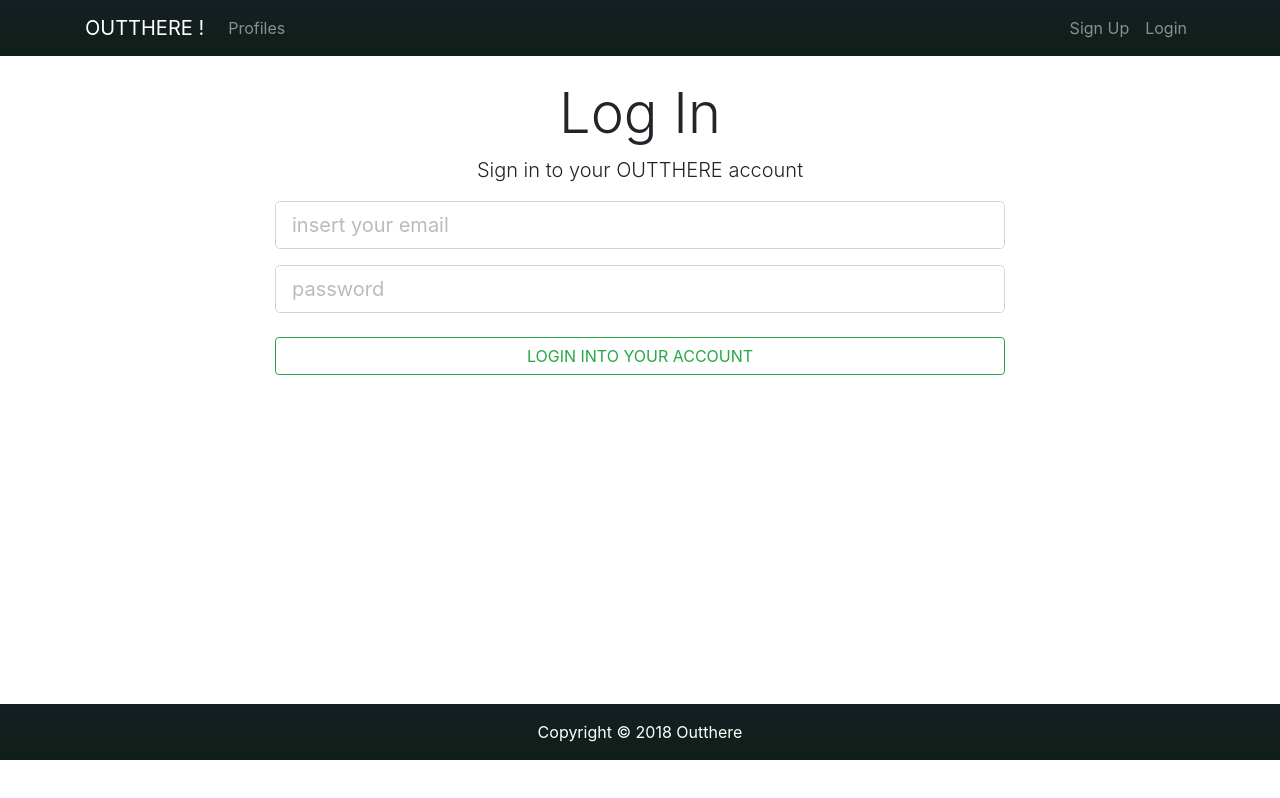
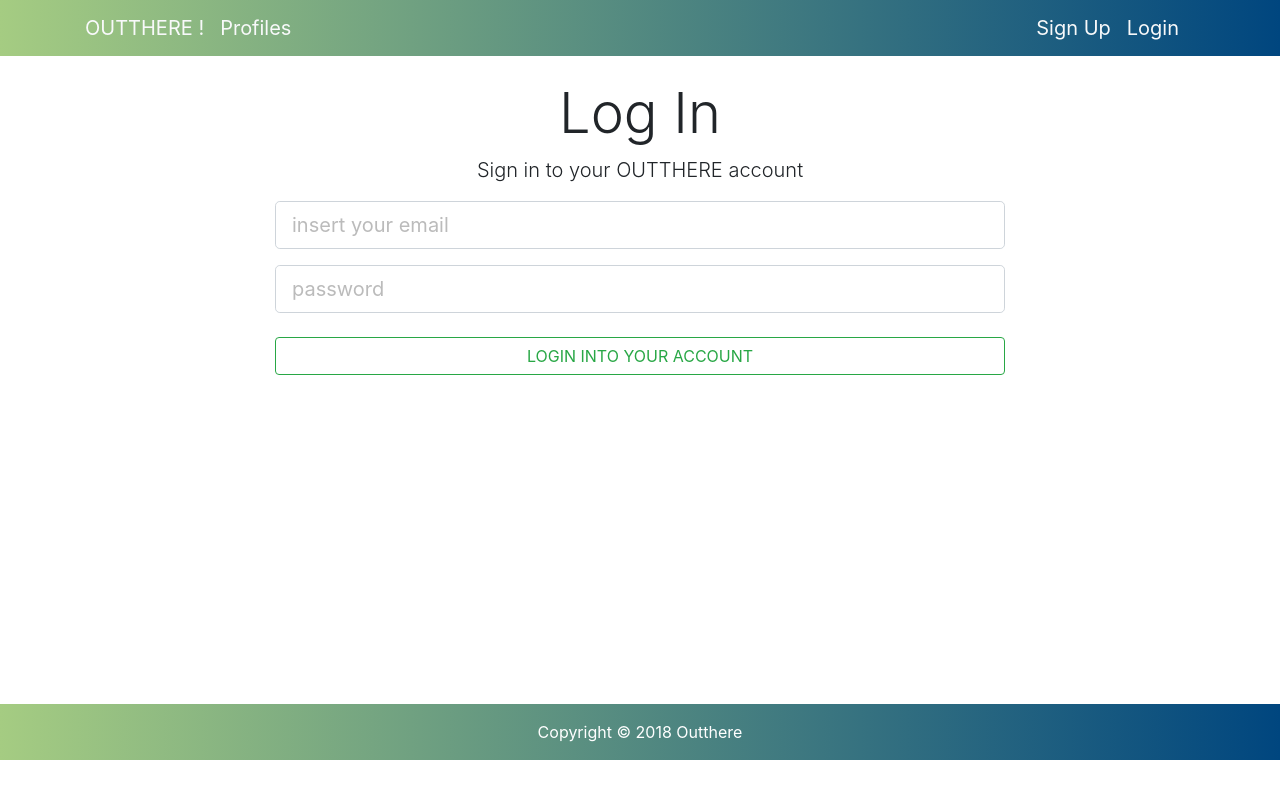
Before and after one commit to ganzerli/social-media, a React (Create React App) app in the folder client/: page /login in a window 1280 px wide. Built offline with nearby package versions, Linux system fonts and the light colour scheme.

Commit message:
improving layout

```diff
--- a/client/src/App.css
+++ b/client/src/App.css
@@ -62,10 +62,20 @@ small.glow {
   padding-top: 80px;
 }
 .gradient {
-  background: linear-gradient(rgb(20, 30, 37), rgb(16, 31, 21));
+  background: #00467f; /* fallback for old browsers */
+  background: -webkit-linear-gradient(
+    to right,
+    #a5cc82,
+    #00467f
+  ); /* Chrome 10-25, Safari 5.1-6 */
+  background: linear-gradient(
+    to right,
+    #a5cc82,
+    #00467f
+  ); /* W3C, IE 10+/ Edge, Firefox 16+, Chrome 26+, Opera 12+, Safari 7+ */
 }
 .dark-overlay {
-  background-color: rgba(0, 7, 10, 0.8);
+  background-color: rgba(0, 7, 10, 0.6);
   position: absolute;
   top: 0;
   left: 0;
--- a/client/src/components/layout/Navbar.js
+++ b/client/src/components/layout/Navbar.js
@@ -18,19 +18,19 @@ class Navbar extends Component {
     const authLinks = (
       <ul className="navbar-nav ml-auto">
         <li className="nav-item text-white">
-          <Link className="nav-link" to="/posts">
+          <Link className="navbar-brand text-light" to="/posts">
             POST
           </Link>
         </li>
 
         <li className="nav-item">
-          <Link className="nav-link text-white" to="/dashboard">
+          <Link className="navbar-brand text-light text-white" to="/dashboard">
             DASHBOARD
           </Link>
         </li>
         <li className="nav-item">
           <a
-            className="nav-link"
+            className="navbar-brand text-light"
             href="#!"
             onClick={this.onLogoutClick.bind(this)}
           >
@@ -50,12 +50,12 @@ class Navbar extends Component {
     const guestLinks = (
       <ul className="navbar-nav ml-auto">
         <li className="nav-item">
-          <Link className="nav-link" to="/register">
+          <Link className="navbar-brand text-light" to="/register">
             Sign Up
           </Link>
         </li>
         <li className="nav-item">
-          <Link className="nav-link" to="/login">
+          <Link className="navbar-brand text-light" to="/login">
             Login
           </Link>
         </li>
@@ -63,9 +63,9 @@ class Navbar extends Component {
     );
 
     return (
-      <nav className="navbar navbar-expand-sm navbar-dark bg-dark mb-4 gradient">
+      <nav className="navbar navbar-expand-sm navbar-dark mb-4 gradient text-light">
         <div className="container">
-          <Link className="navbar-brand" to="/">
+          <Link className="navbar-brand text-light" to="/">
             OUTTHERE !
           </Link>
           <button
@@ -80,7 +80,7 @@ class Navbar extends Component {
           <div className="collapse navbar-collapse" id="mobile-nav">
             <ul className="navbar-nav mr-auto">
               <li className="nav-item">
-                <Link className="nav-link" to="/profiles">
+                <Link className="navbar-brand text-light" to="/profiles">
                   Profiles
                 </Link>
               </li>
--- a/client/src/components/posts/AllThePosts.js
+++ b/client/src/components/posts/AllThePosts.js
@@ -1,6 +1,5 @@
 import React, { Component } from "react";
 import PropTypes from "prop-types";
-import Posts from "./Posts";
 import OnePost from "./OnePost";
 
 class AllThePosts extends Component {
--- a/client/src/components/profile/ProfileCreds.js
+++ b/client/src/components/profile/ProfileCreds.js
@@ -48,14 +48,14 @@ class ProfileCreds extends Component {
       <div class="row">
         <ul className="col-md-6">
           {isEmpty(experiences) ? null : (
-            <h3 className="text-center">some Experiences...</h3>
+            <h3 className="text-center">Experiences...</h3>
           )}
           {experiences}
         </ul>
 
         <ul className="col-md-6">
           {isEmpty(infos) ? null : (
-            <h3 className="text-center">some othe infos</h3>
+            <h3 className="text-center">Some Other Info</h3>
           )}
           {infos}
         </ul>
```
Also changed, not shown: routes/api/posts.js (+27 -29 lines).
